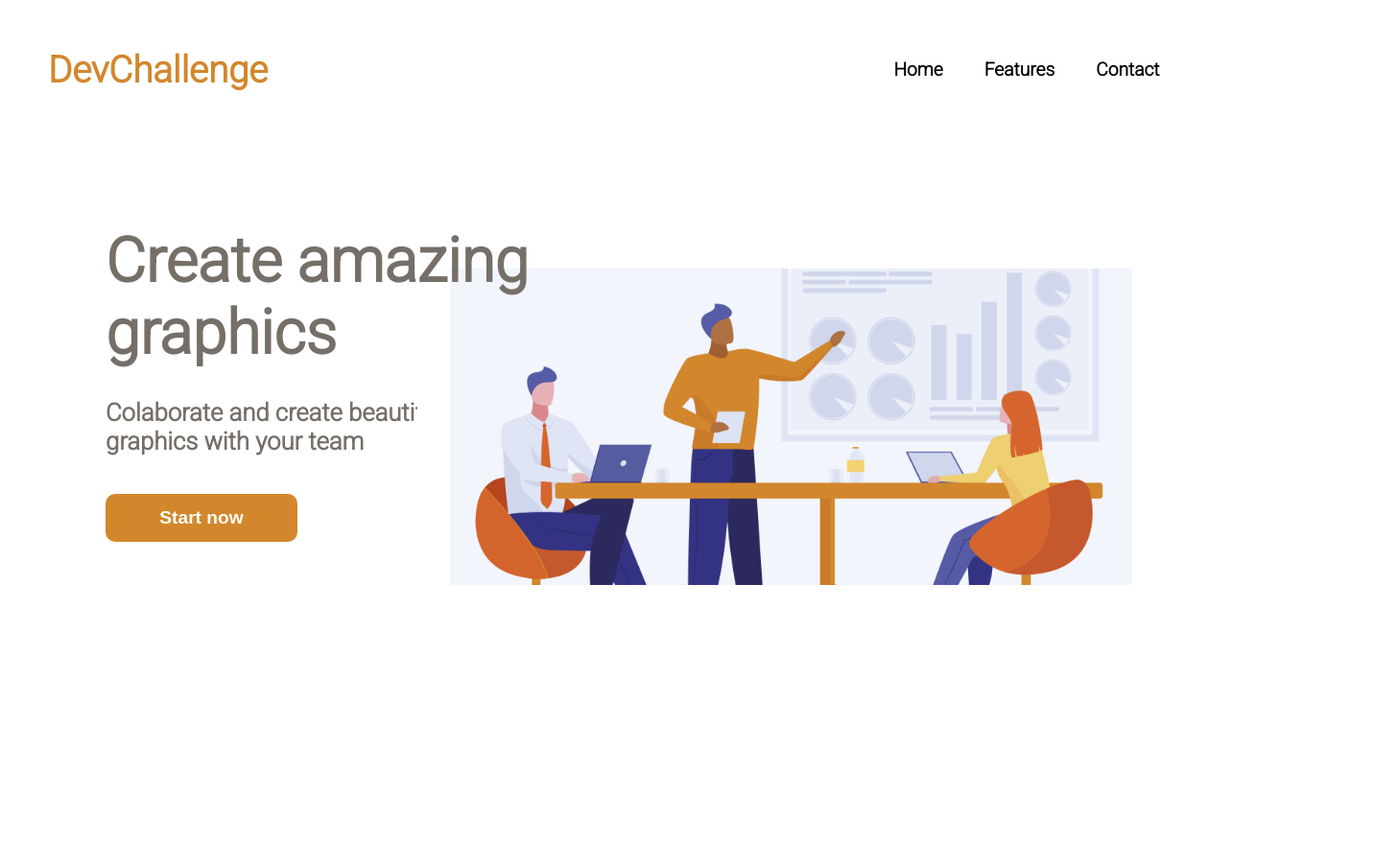
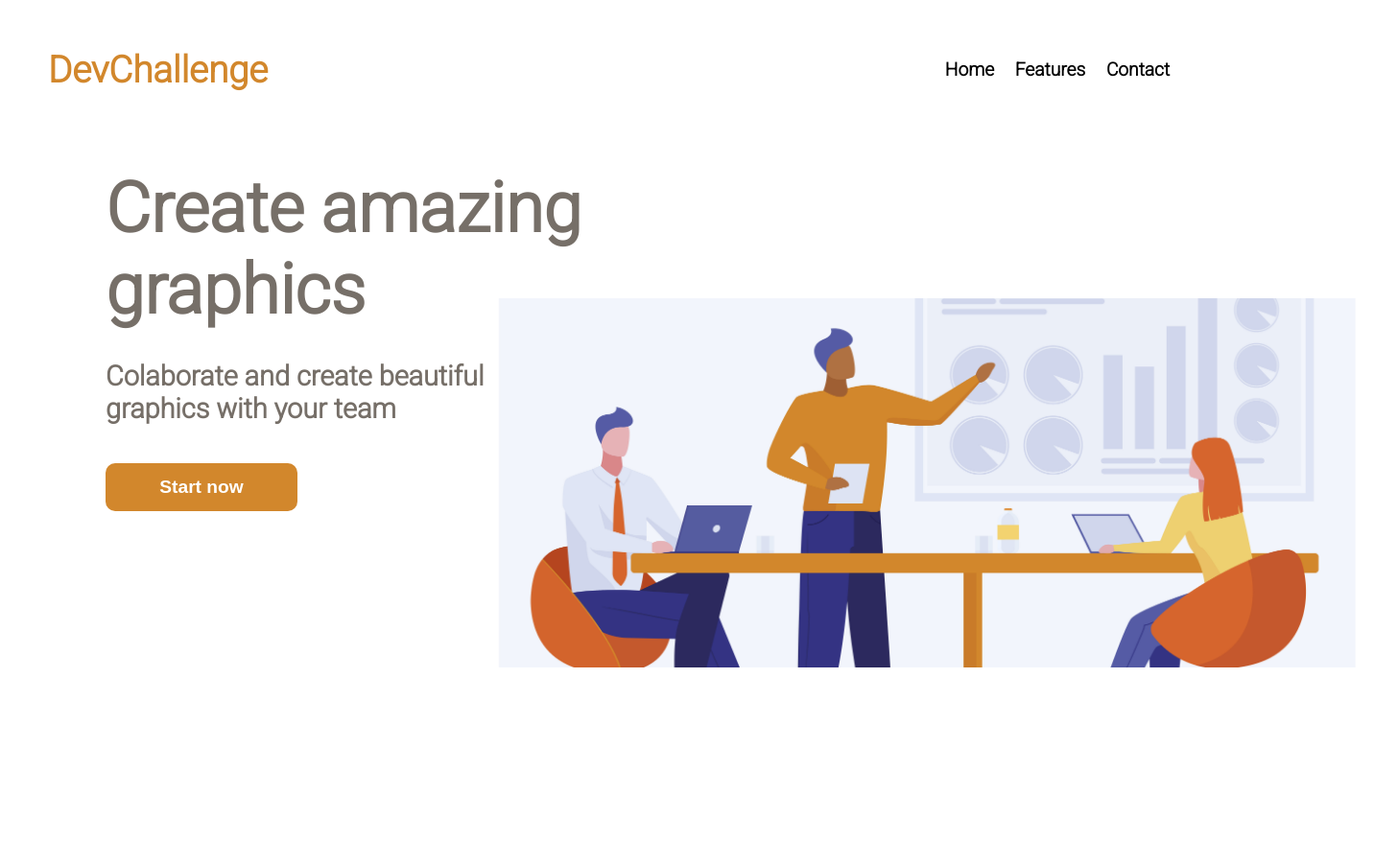
Before and after one commit to Luan338/AmazingGraph-1, a plain HTML site: page index.html in a window 1280 px wide. Shown: the whole page at 96% size, 1457 px wide, since content can reach past the window. After the commit the page ends 800 px from the top, so only its background shows below. Drawn offline with Linux system fonts and the light colour scheme.

Commit message:
Pendente responsivo

```diff
--- a/style.css
+++ b/style.css
@@ -24,7 +24,7 @@
 .conteiner1 ul{
     display: flex;
     justify-content: space-around;
-    width: 25vw;
+    width: 20vw;
     list-style: none;
 }
 
@@ -43,24 +43,27 @@
 .conteiner2{
     font-family: 'Roboto', sans-serif;
     width: 100vw;
-    padding: 90px;
-    margin-left: 20px;
+    margin-top: 30px;
 }
 
 .conteiner2 h1{
     position: relative;
     color: #766F68;
     width: 600px;
-    font-size: 4rem;
+    font-size: 4.5rem;
     font-weight: bolder;
+    margin-left: 110px;
     z-index: 9999;
 }
 
 .conteiner2 h3{
+    position: relative;
     color: #766F68;
-    width: 360px;
-    font-size: 1.6rem;
+    width: 460px;
+    font-size: 1.8rem;
     margin-top: 30px;
+    margin-left: 110px;
+    z-index: 9999;
 }
 
 .conteiner2 nav{
@@ -68,17 +71,16 @@
 }
 
 .conteiner2 button{
-    position: relative;
     width: 200px;
     height: 50px;
     border-radius: 10px;
     border: none;
+    margin-left: 110px;
     background-color: #D2872C;
     color: white;
     font-weight: bolder;
     font-size: 1.2rem;
     transition: 0.1s all;
-    z-index: 9999;
 }
 
 .conteiner2 button:hover{
@@ -86,11 +88,11 @@
 }
 
 .conteiner2 img{
-    position: relative;
-    width: 780px;
-    height: 330px;
+    position: absolute;
+    width: 980px;
+    height: 385px;
     object-fit: cover;
     z-index: 1;
-    left: 325px;
-    bottom: 285px;
+    left: 477px;
+    bottom: 104px;
 }
```
